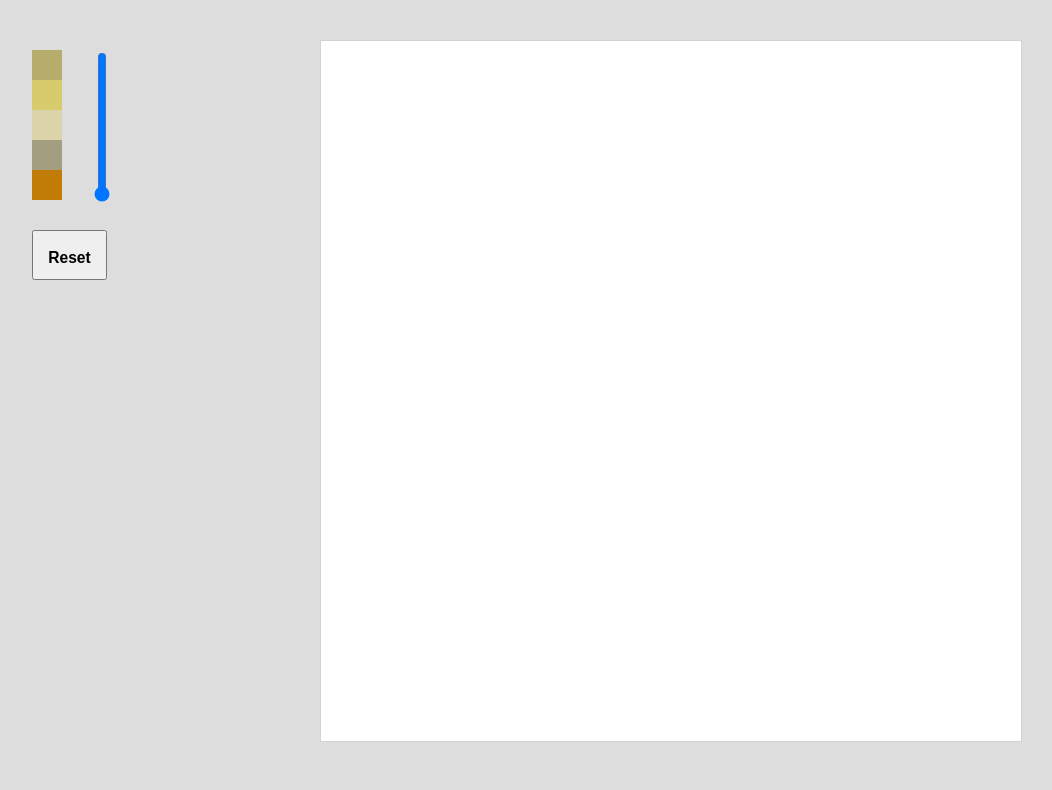
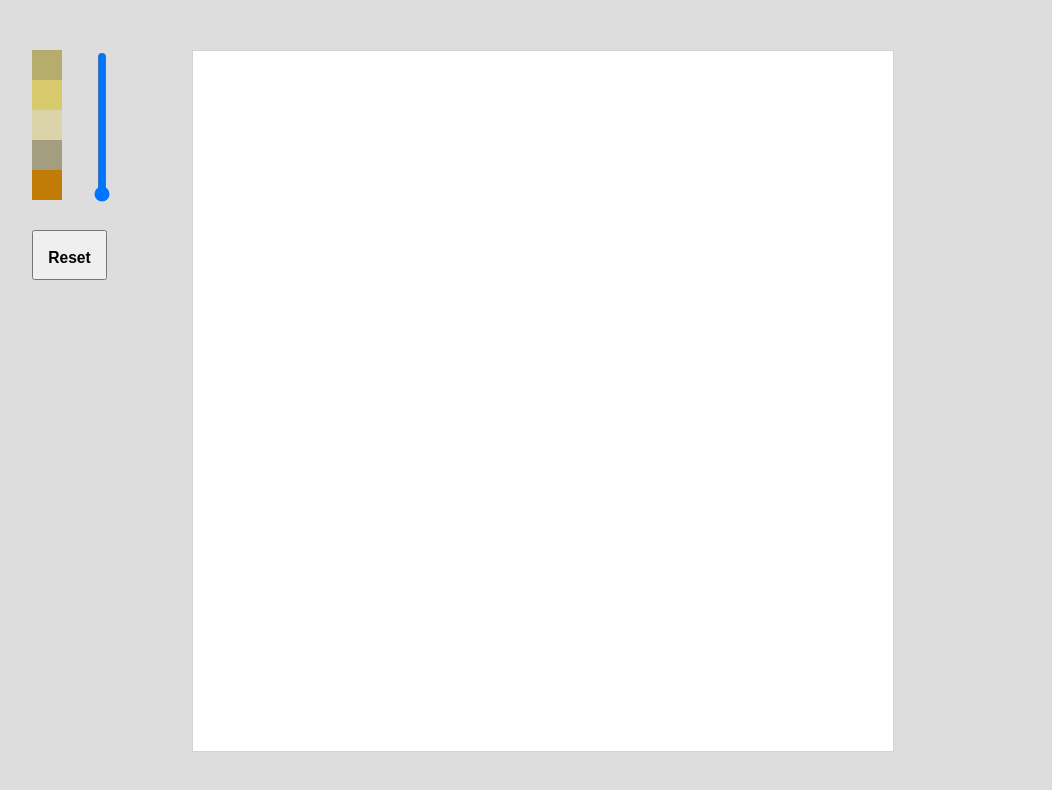
Before and after one commit to tsanders30004/socketDrawingApp, a website: page index.html in a window 1280 px wide. Shown: the whole page, without its empty margins (0-1052 px from the left). Drawn offline with nearby package versions, Linux system fonts and the light colour scheme; no server answers.

```diff
--- a/app.js
+++ b/app.js
@@ -8,17 +8,12 @@
 });
 
 io.on('connection', function(clientSocket) {
-
-     console.log('user connected');
-
      clientSocket.on('draw', function(coords) {
           io.emit('draw', coords);
-          console.log(coords);
      });
 });
 
 //create listener and broadcaster
-
 server.listen(3000, function() {
      console.log('Listening on 3000...');
 });
--- a/index.html
+++ b/index.html
@@ -15,8 +15,8 @@
      position: absolute;
      top: 116px;
      left: 1.5em;
-     -ms-transform: rotate(90deg); /* IE 9 */
-     -webkit-transform: rotate(90deg); /* Safari */
+     -ms-transform: rotate(90deg);      /* IE 9 */
+     -webkit-transform: rotate(90deg);  /* Safari */
      transform: rotate(90deg);
 }
 #myRange {
@@ -24,8 +24,8 @@
 }
 canvas {
      position: absolute;
-     top: 5%;
-     left: 25%;
+     top: 50px;
+     left: 15%;
      background-color: white;
 }
 .color_tools {
@@ -54,7 +54,6 @@
      text-align: center;
      color: white;
 }
-
 #color1 {
      background-color: #B6AC6C;
 }
@@ -143,7 +142,6 @@
      }
 
      var mouseDown = false;
-     //set up jquery to detect event
      $('canvas').mousedown(function(event){
           mouseDown = true;
      });
@@ -184,11 +182,6 @@
      $('#color4').click(function(){lineColor = '#A39E7F';});
      $('#color5').click(function(){lineColor = '#C17C08';});
 
-     // $('#thickness1').click(function(){lineThickness = 3;});
-     // $('#thickness2').click(function(){lineThickness = 7;});
-     // $('#thickness3').click(function(){lineThickness = 15;});
-     // $('#thickness4').click(function(){lineThickness = 23;});
-     // $('#thickness5').click(function(){lineThickness = 30;});
      </script>
 
      </body>
```
